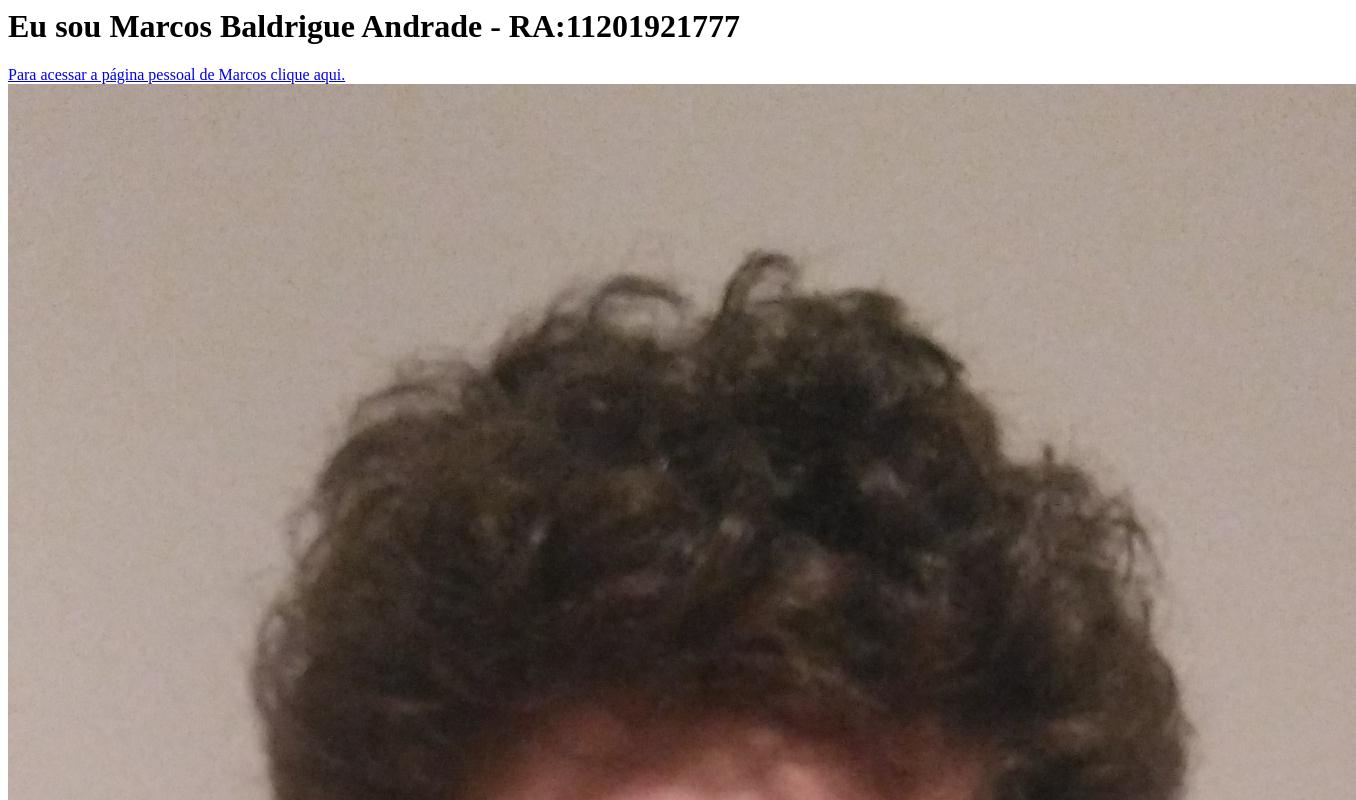
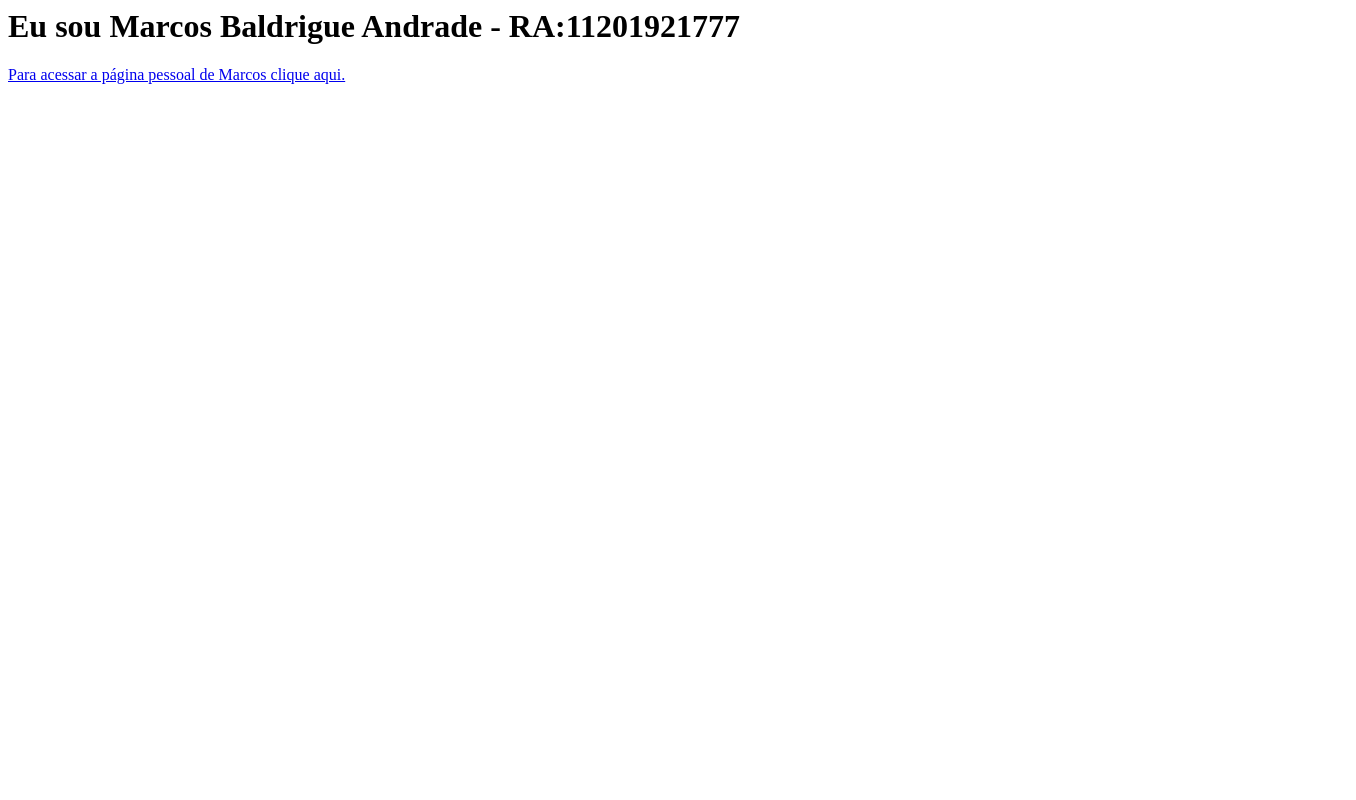
Before and after one commit to Marcos-Baldrigue/Marcos_Baldrigue.github.io, a plain HTML site: page index.html in a window 1280 px wide. Shown: the top 800 px of the page, 1356 px wide, since content can reach past the window. Drawn offline with Linux system fonts and the light colour scheme.

Commit message:
Update index.html

```diff
--- a/index.html
+++ b/index.html
@@ -5,7 +5,7 @@
 
 
 <a href="Marcos.html">Para acessar a página pessoal de Marcos clique aqui.</a>
- <img src="Imagem_Marcos.jpg">
+
 
 </html>
 </body>
```
